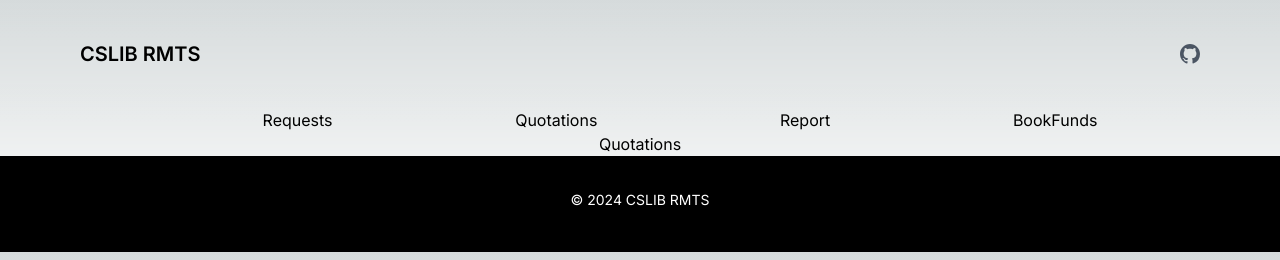
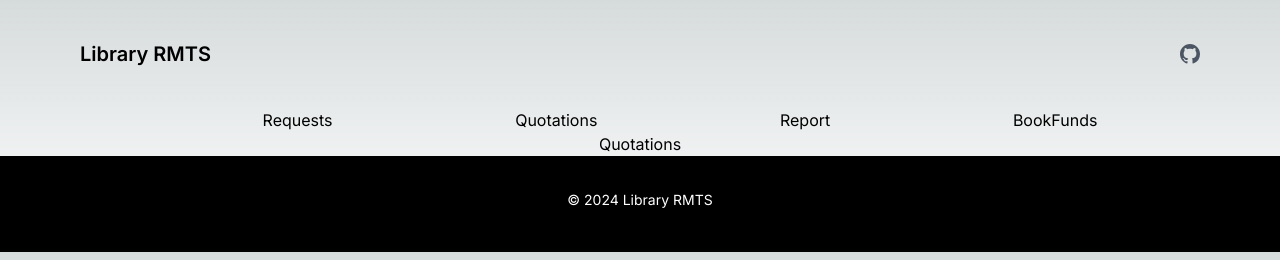
Before and after one commit to ProgrammerJM/CSlib-RMTS, a Next.js app: page /quotations in a window 1280 px wide. Shown: the top 260 px of the page. Built offline with nearby package versions, Linux system fonts and the light colour scheme.

Commit message:
refactor: Update footer and header component text
Update the text in the footer and header components to use "Library RMTS" instead of "CSLIB RMTS". This ensures consistency in the application and reflects the correct branding.

```diff
--- a/components/Footer.tsx
+++ b/components/Footer.tsx
@@ -6,7 +6,7 @@ const Footer = () => {
     <footer className="flex flex-col md:flex-row items-center justify-center w-full h-auto md:h-24 p-4 bg-black text-white">
       <div className="flex flex-col justify-center items-center">
         <p className="text-sm mb-2">
-          &copy; {new Date().getFullYear()} CSLIB RMTS
+          &copy; {new Date().getFullYear()} Library RMTS
         </p>
       </div>
     </footer>
--- a/components/Header.tsx
+++ b/components/Header.tsx
@@ -9,7 +9,7 @@ const Header = () => {
           href={"/dashboard"}
           className="font-semibold text-xl dark:text-white text-black"
         >
-          CSLIB RMTS
+          Library RMTS
         </Link>
       </div>
       <div className="space-x-4 flex flex-row items-center">
```
